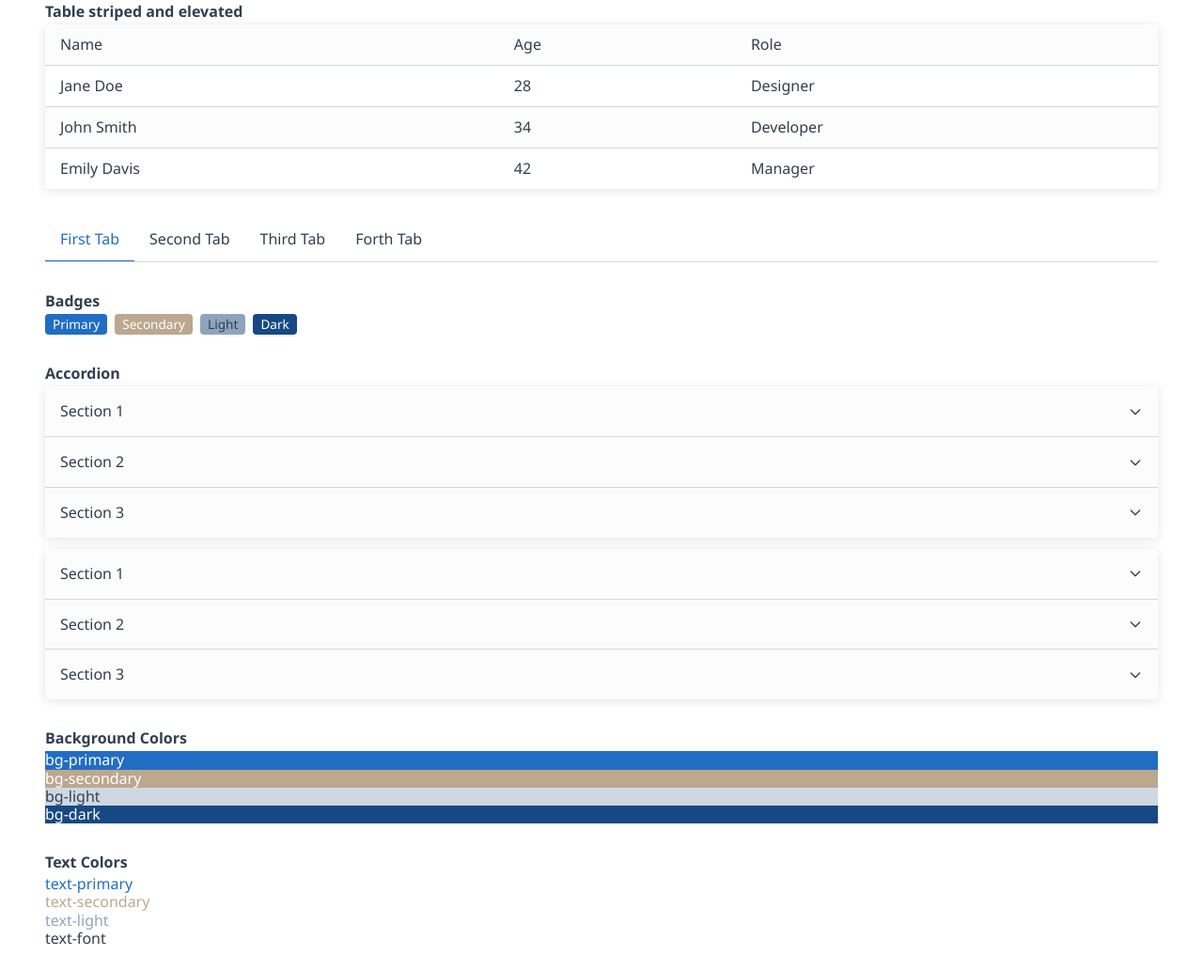
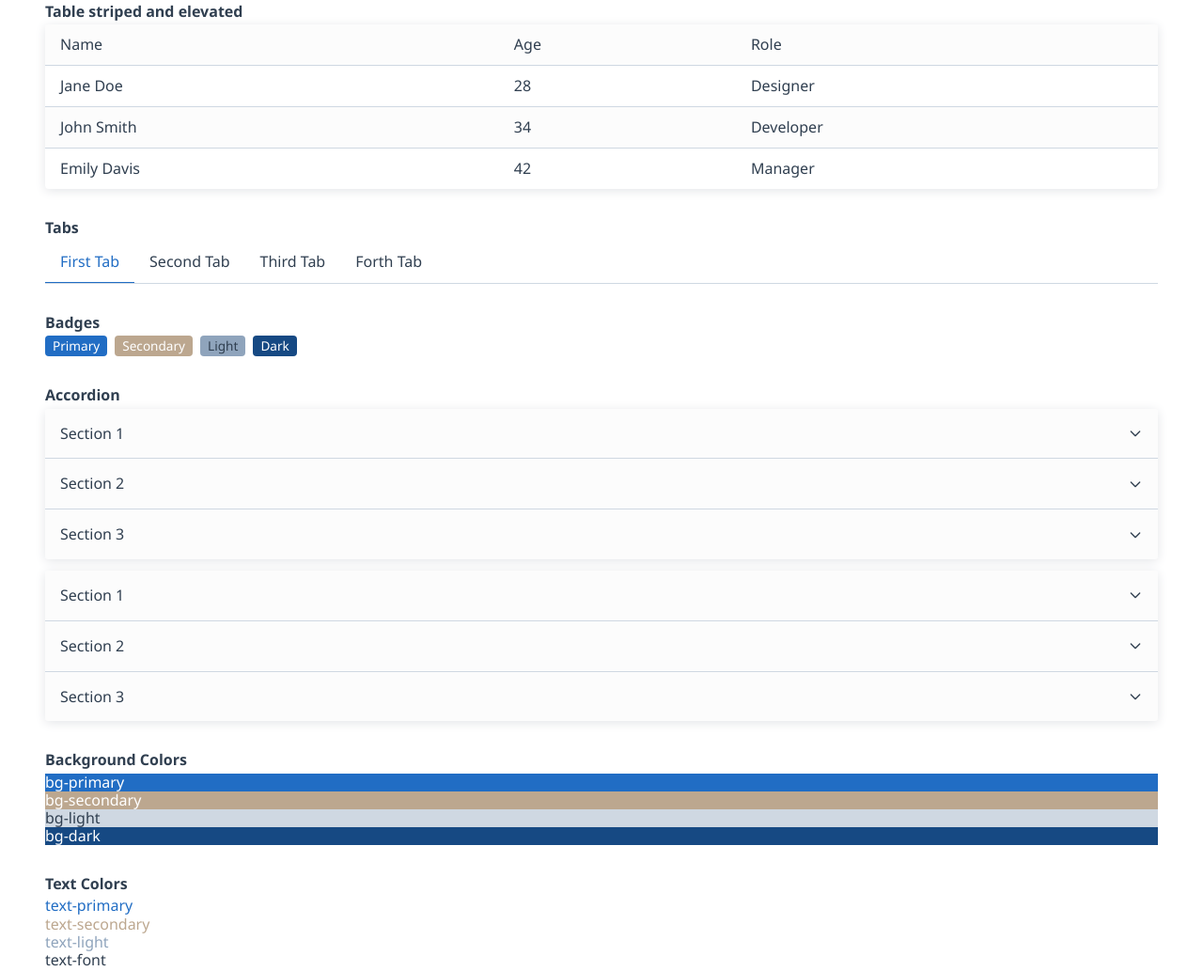
Before and after one commit to damukles/flair-css, a website: page test.html in a window 1280 px wide. Shown: the part 2399-3432 px from the top of the page at 94% size. Drawn offline with nearby package versions, Linux system fonts and the light colour scheme.

Commit message:
added a title in test.html

```diff
--- a/test.html
+++ b/test.html
@@ -244,6 +244,7 @@
                     </table>
                 </div>
                 <div class="demo-section">
+                    <h6>Tabs</h6>
                     <div>
                         <ul class="tabs">
                             <li class="active">First Tab</li>
```
